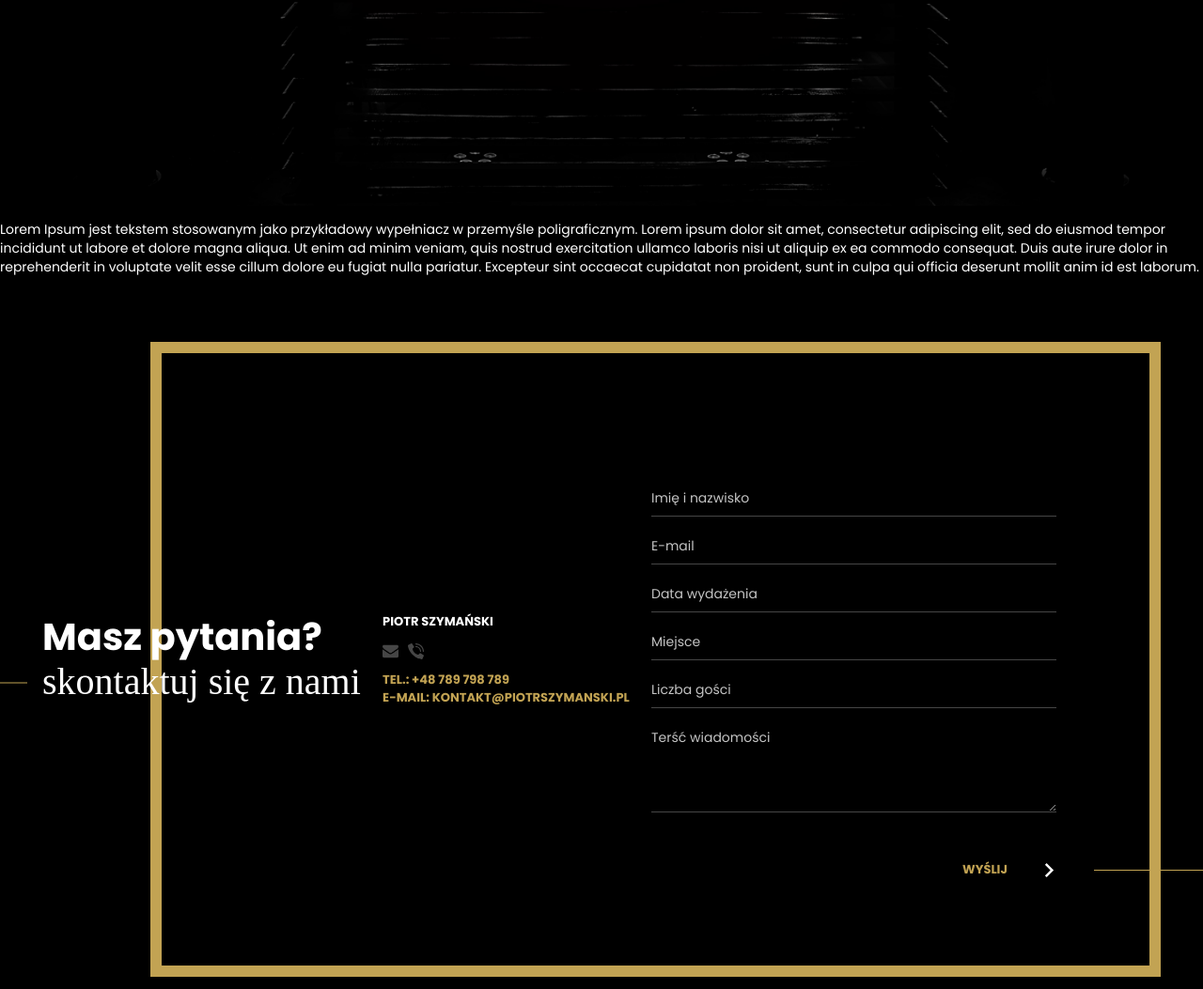
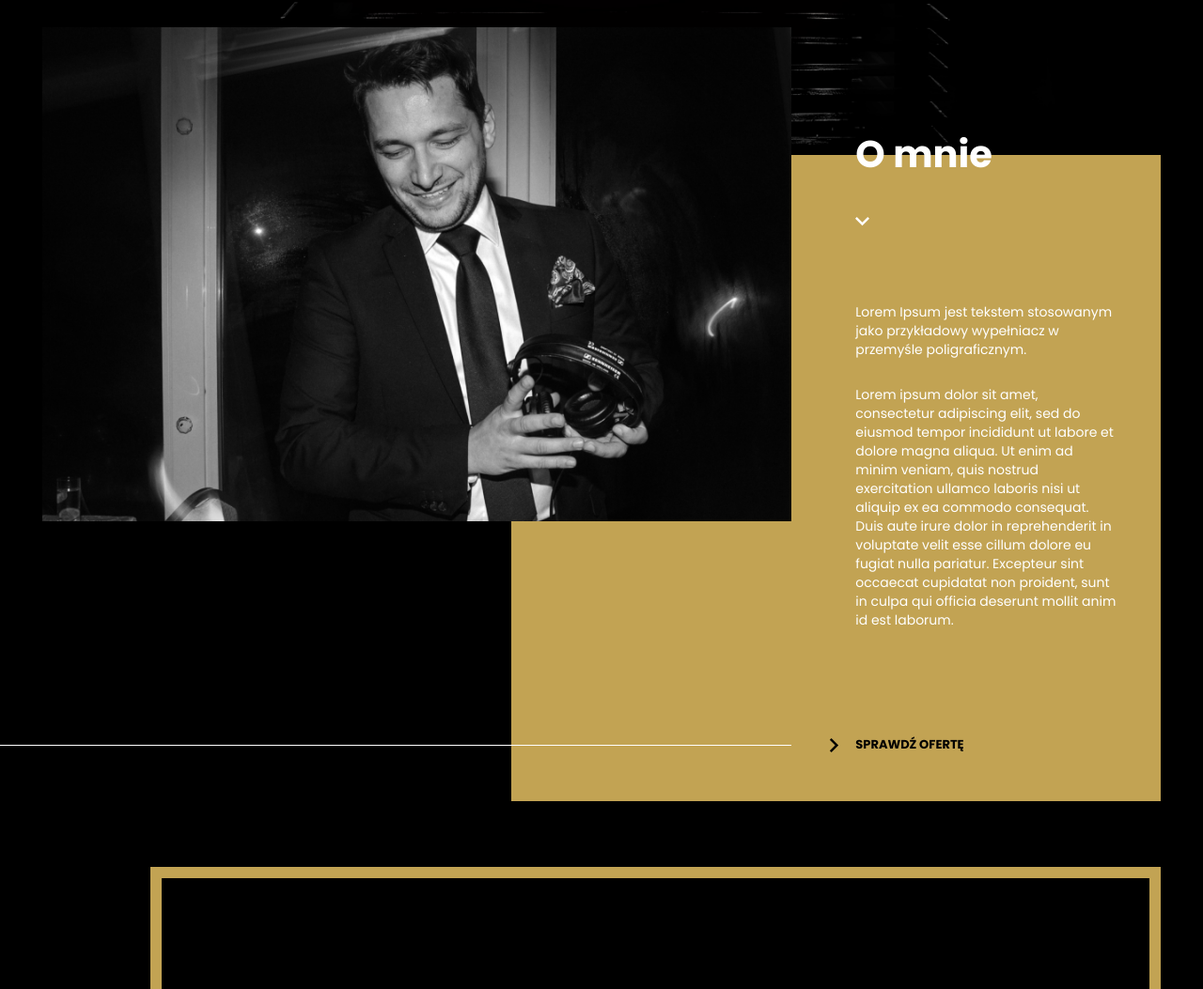
Before and after one commit to marcinliwen/dj-test, a Gatsby site: page / in a window 1280 px wide. Shown: the part 628-1681 px from the top of the page at 94% size. Built offline with nearby package versions, Linux system fonts and the light colour scheme; Gatsby itself is replaced by a stand-in of ours; a web font is replaced by a local one.

Commit message:
home about

```diff
--- a/src/components/layout/layout.css
+++ b/src/components/layout/layout.css
@@ -79,6 +79,70 @@ button{
     top: 50%;
     transform: translateY(50%);
 }
+
+.home-about{
+    padding: 0 30px;
+    position: relative;
+}
+.arrow-down {
+    transform: rotate(90deg);
+}
+.icon-white path{
+    fill: #fff
+}
+.arrow-sub-title{
+    margin-top: 40px;
+    margin-bottom: 65px;
+}
+.about-text button {
+    color: #000;
+    font-size: 13px;
+    font-weight: 700;
+    text-transform: uppercase;
+    margin-top: 100px;
+    margin-bottom: 51px;
+}
+.about-text a {
+    color: #000;
+    font-size: 13px;
+    font-weight: 700;
+    text-transform: uppercase;
+    margin-top: 100px;
+    margin-bottom: 51px;
+    display: flex;
+    height: 18px;
+    align-items: center;
+    position: relative;
+    cursor: pointer;
+    margin-left: auto;
+}
+.about-text a svg {
+    position: absolute;
+    left: -30px;
+}
+.about-text a:before {
+    content: '';
+    position: absolute;
+    right: calc(100% + 68px);
+    width: 2000px;
+    height: 1px;
+    background: #fff;
+}
+.about-text{
+    display: flex;
+    flex-direction: column;
+    position: relative;
+}
+.about-text:after {
+    content: '';
+    position: absolute;
+    z-index: -1;
+    top: 27px;
+    bottom: 0;
+    left: -45px;
+    right: -45px;
+    background: #C2A353;
+}
 @media(min-width: 992px){
     .line-before:after{
         width: 29px;
@@ -87,4 +151,37 @@ button{
     h2, h3{
         font-size: 40px;
     }
+    .about-text {
+        padding-top: 111px;
+        padding-left: 68px;
+        padding-right: 45px;
+    }
+    .about-img{
+        width: 67%;
+        max-width: 892px;
+        flex: 0 0 67%
+    }
+    .home-about{
+        padding: 0 45px;
+        margin-top: -191px;
+        display: flex;
+        position: relative;
+        z-index: 1;
+    }
+    .home-about:after {
+        content: '';
+        position: absolute;
+        z-index: -1;
+        width: 54%;
+        top: 136px;
+        bottom: 0;
+        right: 45px;
+        background: #C2A353;
+    }
+    .about-text a {
+        margin-left: 0;
+    }
+    .about-text:after {
+        display: none;
+    }
 }
--- a/src/pages/index.js
+++ b/src/pages/index.js
@@ -6,6 +6,7 @@ import Hero  from "../components/hero";
 import Contactform from '../components/contactform'
 import { StaticImage } from "gatsby-plugin-image";
 import Mouse from "../assets/Mouse.svg"
+import Arrow from '../assets/Arrow1.svg'
 
 // markup
 const IndexPage = () => {
@@ -28,10 +29,30 @@ const IndexPage = () => {
           <button className="line-after"><Mouse fill="#C2A353"/> <span>Dowiedz się więcej</span></button>
         </div>
       </Hero>
+      <section id="about" className="home-about">
+        <div className="about-img">
+        <StaticImage
+          src='../images/home-about.png'
+          alt="O mnier"
+          placeholder="blurred"
+          layout="fullWidth"
+          className="home-about-img"
+          />
+        </div>
+        <div className="about-text">
+          <h2>O mnie</h2>
+          <Arrow className="arrow-down icon-white arrow-sub-title" />
+          <p>
+          Lorem Ipsum jest tekstem stosowanym jako przykładowy wypełniacz w przemyśle poligraficznym.
+          </p>
+          <p>
+Lorem ipsum dolor sit amet, consectetur adipiscing elit, sed do eiusmod tempor incididunt ut labore et dolore magna aliqua. Ut enim ad minim veniam, quis nostrud exercitation ullamco laboris nisi ut aliquip ex ea commodo consequat. Duis aute irure dolor in reprehenderit in voluptate velit esse cillum dolore eu fugiat nulla pariatur. Excepteur sint occaecat cupidatat non proident, sunt in culpa qui officia deserunt mollit anim id est laborum.
+          </p>
+          <a><Arrow /> <span>sprawdź ofertę</span></a>
+        </div>
 
-      <p>Lorem Ipsum jest tekstem stosowanym jako przykładowy wypełniacz w przemyśle poligraficznym.
+      </section>
 
-Lorem ipsum dolor sit amet, consectetur adipiscing elit, sed do eiusmod tempor incididunt ut labore et dolore magna aliqua. Ut enim ad minim veniam, quis nostrud exercitation ullamco laboris nisi ut aliquip ex ea commodo consequat. Duis aute irure dolor in reprehenderit in voluptate velit esse cillum dolore eu fugiat nulla pariatur. Excepteur sint occaecat cupidatat non proident, sunt in culpa qui officia deserunt mollit anim id est laborum.</p>
     <Contactform />
     </Layout>
   )
```
Also changed, not shown: src/images/home-about.png (added).
